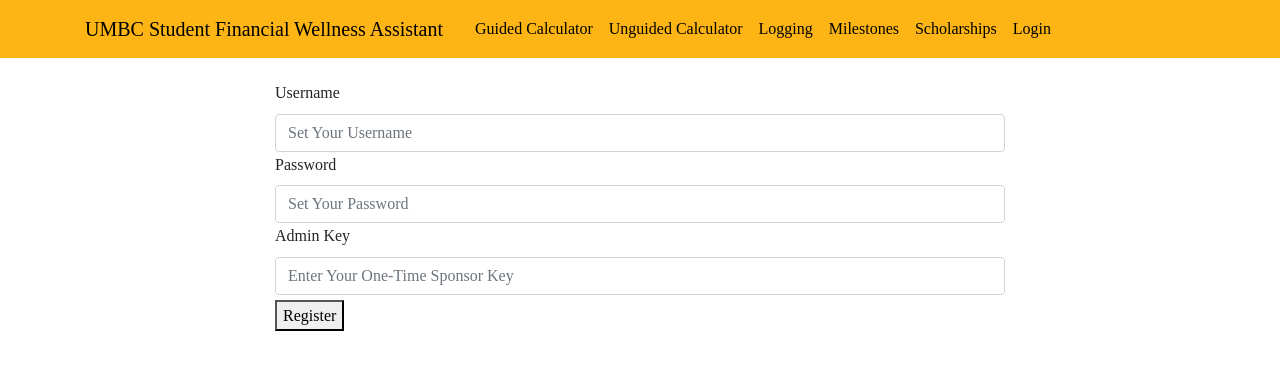
After one commit to reberly1/Capstone-SFWA, a Flask app: page /login/reg_menu/reg_admin in a window 1280 px wide. The commit adds this page. Shown: the top 370 px of the page. Run offline with Flask 3, Linux system fonts and the light colour scheme; some libraries are stand-ins or nearby versions.

Commit message:
Admin Registration

```diff
--- a/website/app.py
+++ b/website/app.py
@@ -458,7 +458,21 @@ def login():
             return render_template('login.html', title='Login', message='Authentication Failed, Try Again')
     return render_template('login.html', title='Login')
 
-@app.route('/login/register', methods=['GET','POST'])
+@app.route('/login/reg_menu', methods=['GET','POST'])
+def reg_menu():
+    return render_template('register_menu.html',title='Register Menu')
+
+@app.route('/login/reg_menu/reg_admin', methods=['GET','POST'])
+def reg_admin():
+    if request.method == 'POST':
+        username = request.form['username']
+        password = request.form['password']
+        admin_key = request.form['key']
+
+
+    return render_template('reg_admin.html',title='Register Menu')
+
+@app.route('/login/reg_menu/register', methods=['GET','POST'])
 def register():
     if request.method == 'POST':
         username = request.form['username']
@@ -474,5 +488,9 @@ def register():
 
     return render_template('register.html', title='Register')
 
+@app.route('/scholarships')
+def scholarships():
+    return render_template('scholarships.html')
+
 if __name__ == '__main__':
     app.run(debug=True)
--- a/website/templates/layout.html
+++ b/website/templates/layout.html
@@ -27,6 +27,7 @@
                 <a class="nav-item nav-link" href="/unguided" style="color: black;">Unguided Calculator</a>
                 <a class="nav-item nav-link" href="/log" style="color: black;">Logging</a>
                 <a class="nav-item nav-link" href="/milestone" style="color: black;">Milestones</a>
+                <a class="nav-item nav-link" href="/scholarships" style="color: black;">Scholarships</a>
                 <a class="nav-item nav-link" href="/login" style="color: black;">Login</a>
               </div>
               </div>
--- a/website/templates/login.html
+++ b/website/templates/login.html
@@ -20,6 +20,6 @@
 {% endif %}
 
 <!--Navigation to create a new account-->
-<form action="/login/register"><button>Register</button></form>
+<form action="/login/reg_menu"><button>Register</button></form>
 
 {% endblock content %}
--- /dev/null
+++ b/website/templates/reg_admin.html
@@ -0,0 +1,17 @@
+{% extends "layout.html" %}
+{% block content %}
+
+<form method="POST">
+    <label for="username">Username</label>
+    <input type="text" class="form-control" id="username" name="username" placeholder="Set Your Username" minlength="1" maxlength="15" required>
+
+    <label for="password">Password</label>
+    <input type="text" class="form-control" id="password" name="password" placeholder="Set Your Password" minlength="8" maxlength="20" required>
+
+    <label for="key">Admin Key</label>
+    <input type="text" class="form-control" id="key" name="key" placeholder="Enter Your One-Time Sponsor Key" minlength="1" required>
+</form>
+
+<button type="submit">Register</button>
+
+{% endblock content %}
--- /dev/null
+++ b/website/templates/scholarships.html
@@ -0,0 +1,4 @@
+{% extends "layout.html" %}
+{% block content %}
+    <h1>Scholarships Page</h1>
+{% endblock content %}
```
Also changed, not shown: website/database.py (+43 -0 lines), website/templates/register_menu.html (added, +7 -0 lines).
